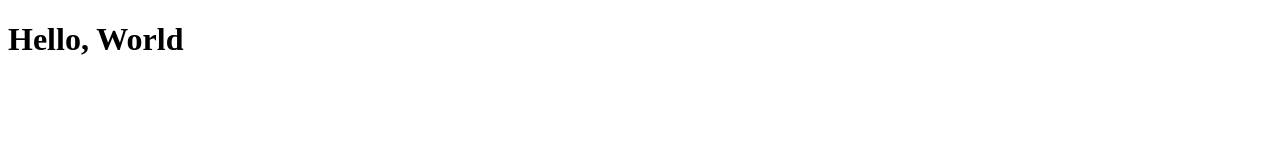
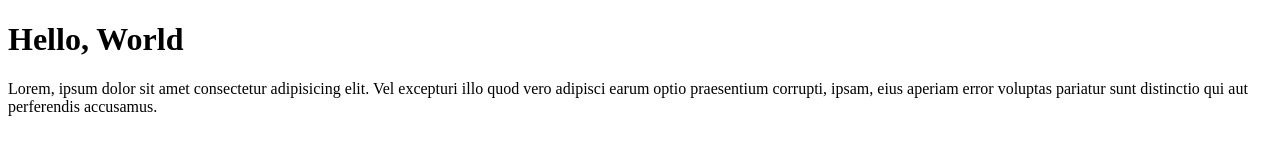
Before and after one commit to Eduardotmartins/eduardo-vs-code, a plain HTML site: page index.html in a window 1280 px wide. Drawn offline with Linux system fonts and the light colour scheme.

Commit message:
first modification

```diff
--- a/index.html
+++ b/index.html
@@ -1,12 +1,18 @@
 <!DOCTYPE html>
 <html lang="en">
+
 <head>
     <meta charset="UTF-8">
     <meta http-equiv="X-UA-Compatible" content="IE=edge">
     <meta name="viewport" content="width=device-width, initial-scale=1.0">
     <title>Document</title>
 </head>
+
 <body>
     <h1>Hello, World</h1>
+    <p>Lorem, ipsum dolor sit amet consectetur adipisicing elit. Vel excepturi illo quod vero adipisci earum optio
+        praesentium corrupti, ipsam, eius aperiam error voluptas pariatur sunt distinctio qui aut perferendis accusamus.
+    </p>
 </body>
+
 </html>
```
